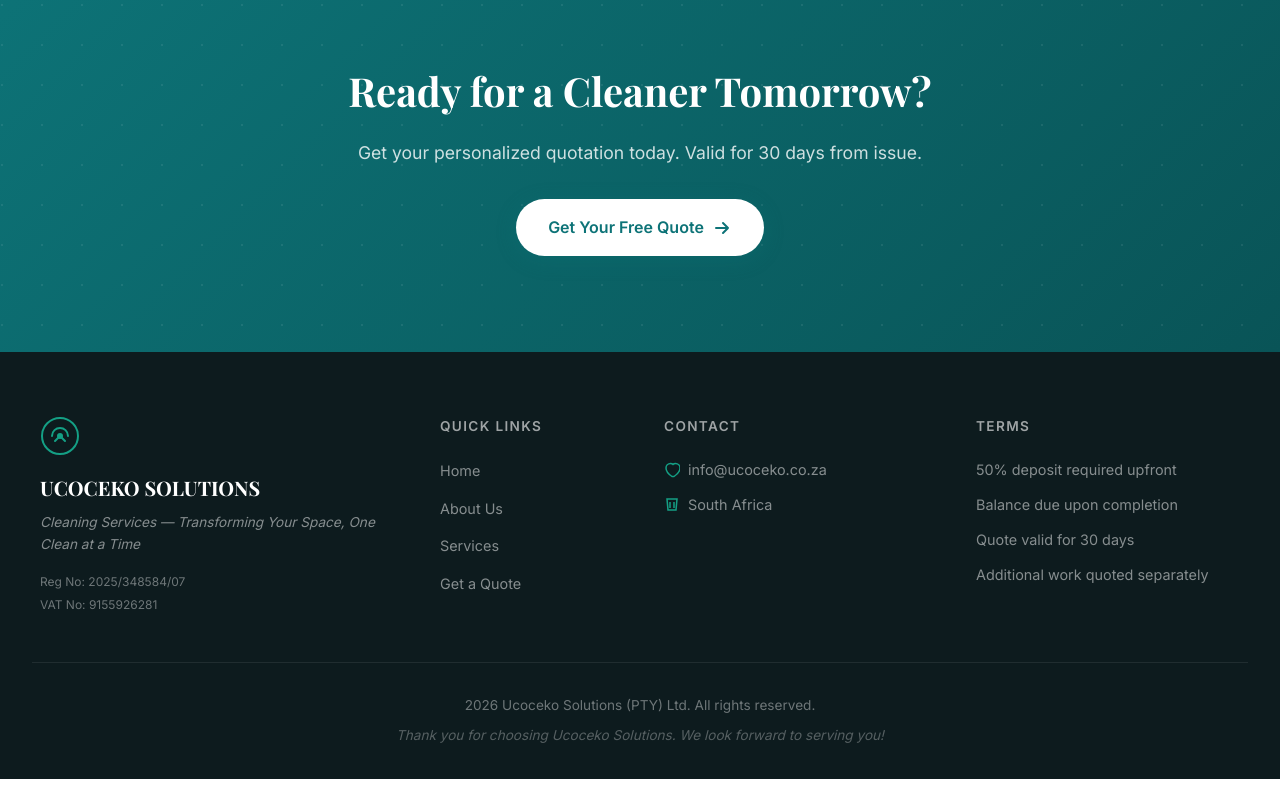
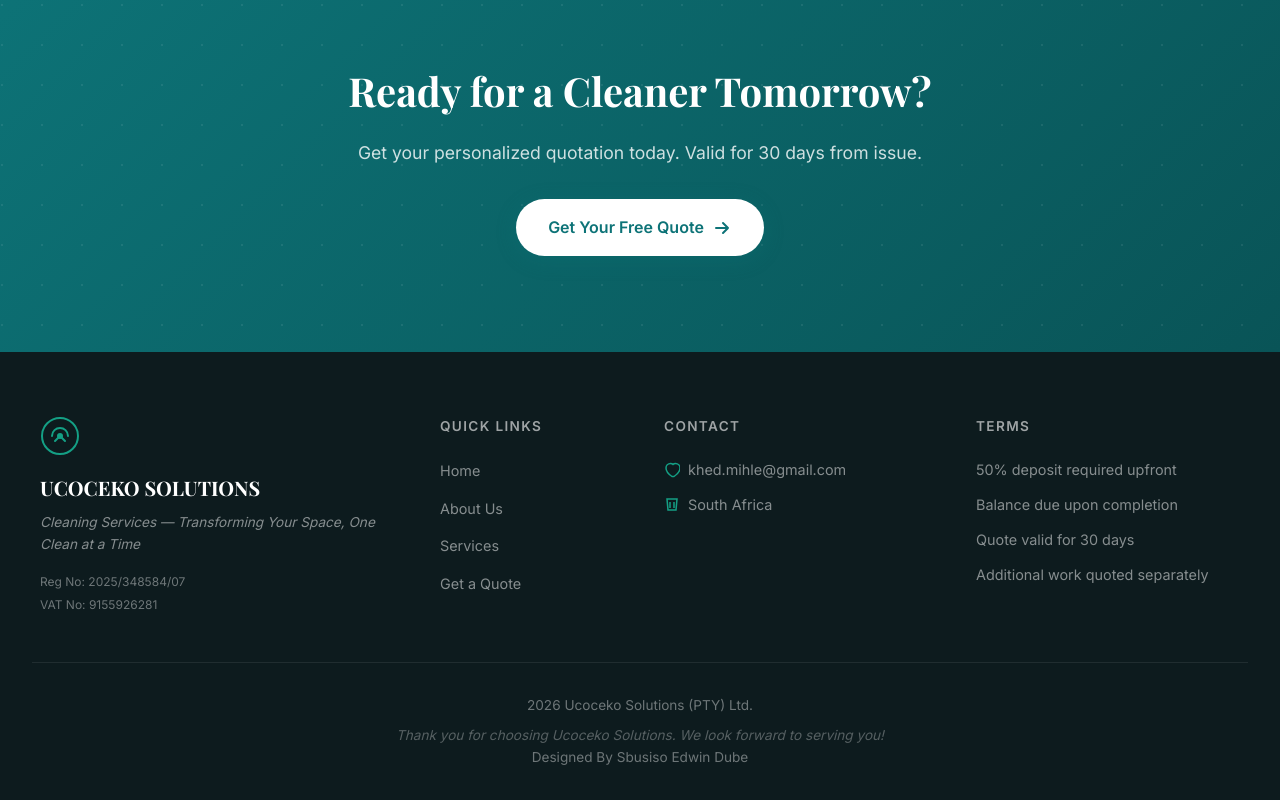
Before and after one commit to edwindubesbusiso/ucoceko-solutions, a plain HTML site: page index.html in a window 1280 px wide. Shown: the part 2114-2914 px from the top of the page. Before the commit the page ends 2893 px from the top, so only its background shows below. Drawn offline with nearby package versions, Linux system fonts and the light colour scheme.

Commit message:
Update index.html

```diff
--- a/index.html
+++ b/index.html
@@ -224,7 +224,7 @@
         <div class="cta-content">
             <h2>Ready for a Cleaner Tomorrow?</h2>
             <p>Get your personalized quotation today. Valid for 30 days from issue.</p>
-            <a href="mailto:info@ucoceko.co.za" class="btn-primary btn-large btn-glow">
+            <a href="mailto:khed.mihle@gmail.com" class="btn-primary btn-large btn-glow">
                 <span>Get Your Free Quote</span>
                 <svg width="20" height="20" viewBox="0 0 20 20" fill="none">
                     <path d="M4 10H16M16 10L11 5M16 10L11 15" stroke="currentColor" stroke-width="2" stroke-linecap="round" stroke-linejoin="round"/>
@@ -263,7 +263,7 @@
                 <ul>
                     <li>
                         <svg width="16" height="16" viewBox="0 0 16 16" fill="none"><path d="M8 14.5C8 14.5 2 10.5 2 6C2 3.5 4 1.5 6.5 1.5C7.5 1.5 8.5 2 9 2.5C9.5 2 10.5 1.5 11.5 1.5C14 1.5 16 3.5 16 6C16 10.5 10 14.5 10 14.5H8Z" stroke="currentColor" stroke-width="1.5"/></svg>
-                        info@ucoceko.co.za
+                        khed.mihle@gmail.com
                     </li>
                     <li>
                         <svg width="16" height="16" viewBox="0 0 16 16" fill="none"><path d="M3 2h10l-1 11H4L3 2z" stroke="currentColor" stroke-width="1.5"/><path d="M6 5v6M10 5v6" stroke="currentColor" stroke-width="1.5"/></svg>
@@ -284,8 +284,9 @@
         </div>
 
         <div class="footer-bottom">
-            <p>2026 Ucoceko Solutions (PTY) Ltd. All rights reserved.</p>
+            <p>2026 Ucoceko Solutions (PTY) Ltd.</p>
             <p class="footer-thanks">Thank you for choosing Ucoceko Solutions. We look forward to serving you!</p>
+            <p>Designed By Sbusiso Edwin Dube</p>
         </div>
     </footer>
 
```
